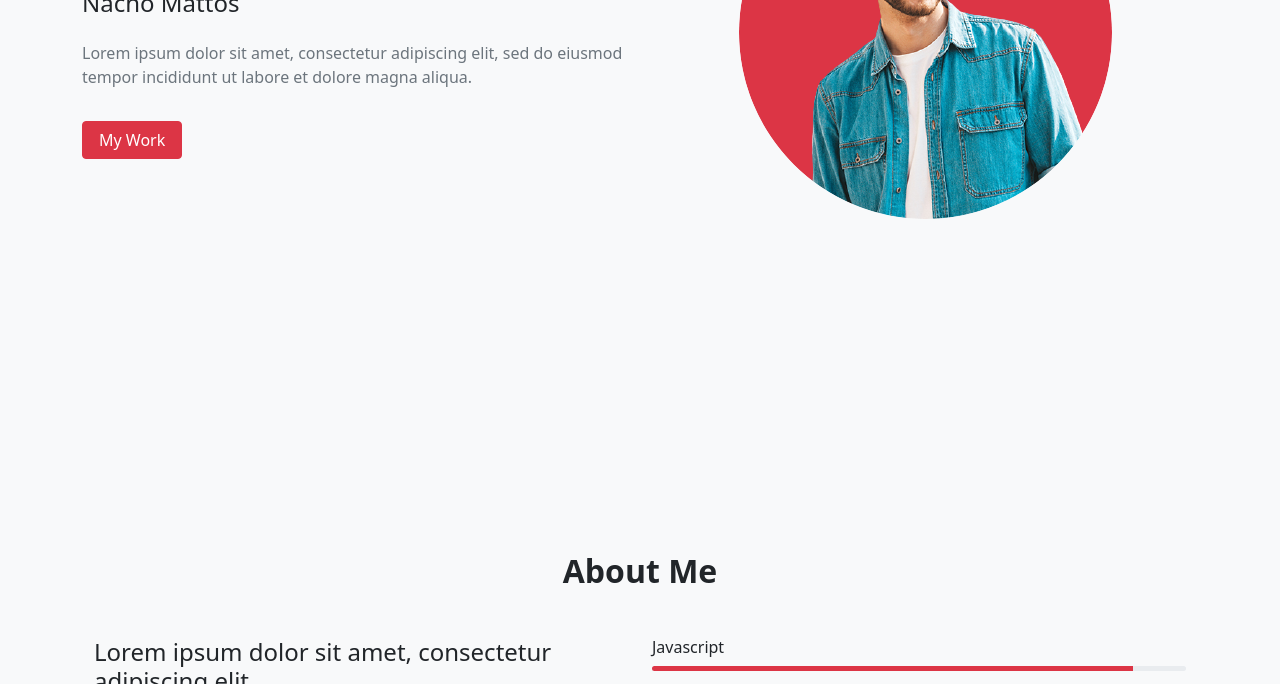
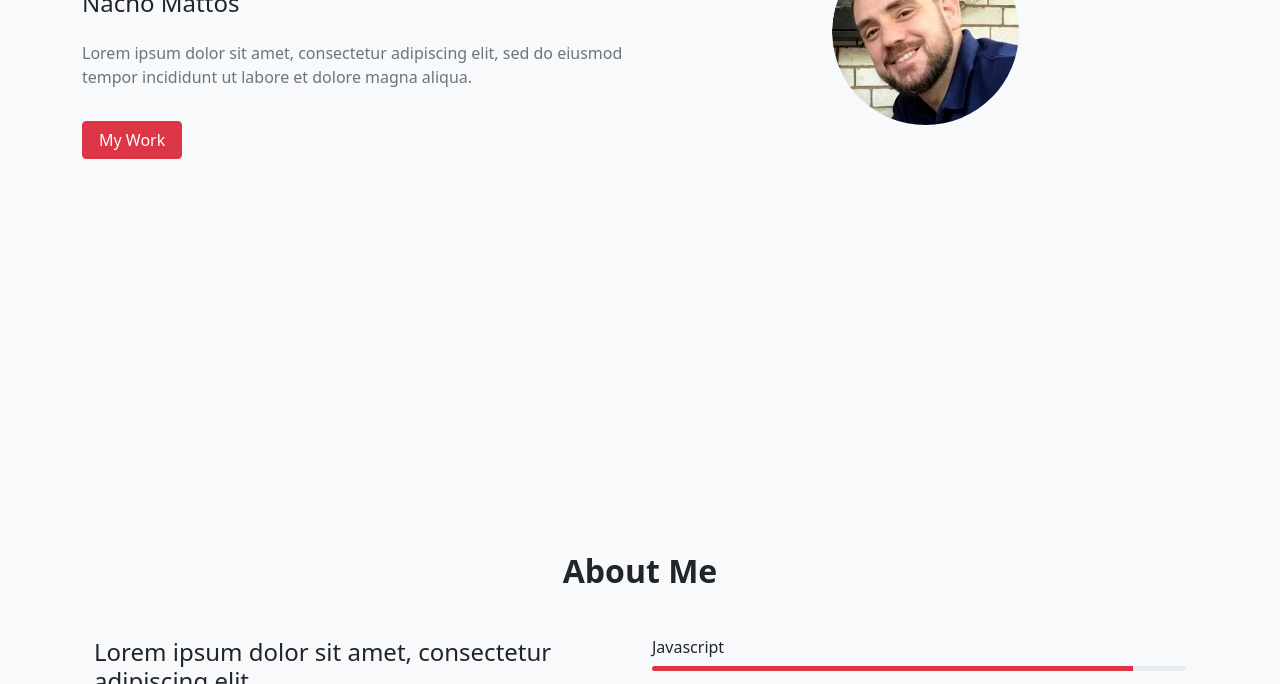
Before and after one commit to imattos78/MyPortfolio_2021, a plain HTML site: page index.html in a window 1280 px wide. Shown: the part 416-1100 px from the top of the page. Drawn offline with Linux system fonts and the light colour scheme.

Commit message:
some modifications

```diff
--- a/index.html
+++ b/index.html
@@ -38,7 +38,7 @@
             <div class="row min-vh-100 align-items-center align-content-center">
                 <div class="col-md-6 mt-5 mt-md-0">
                     <div class="home-img text-center">
-                        <img src="img/portfolio/profile.png" class="rounded-circle mw-100" alt="profile image">
+                        <img src="img/profile.png" class="rounded-circle mw-100" alt="profile image">
                     </div>
                 </div>
                 <div class="col-md-6 mt-5 mt-md-0 order-md-first">
```
